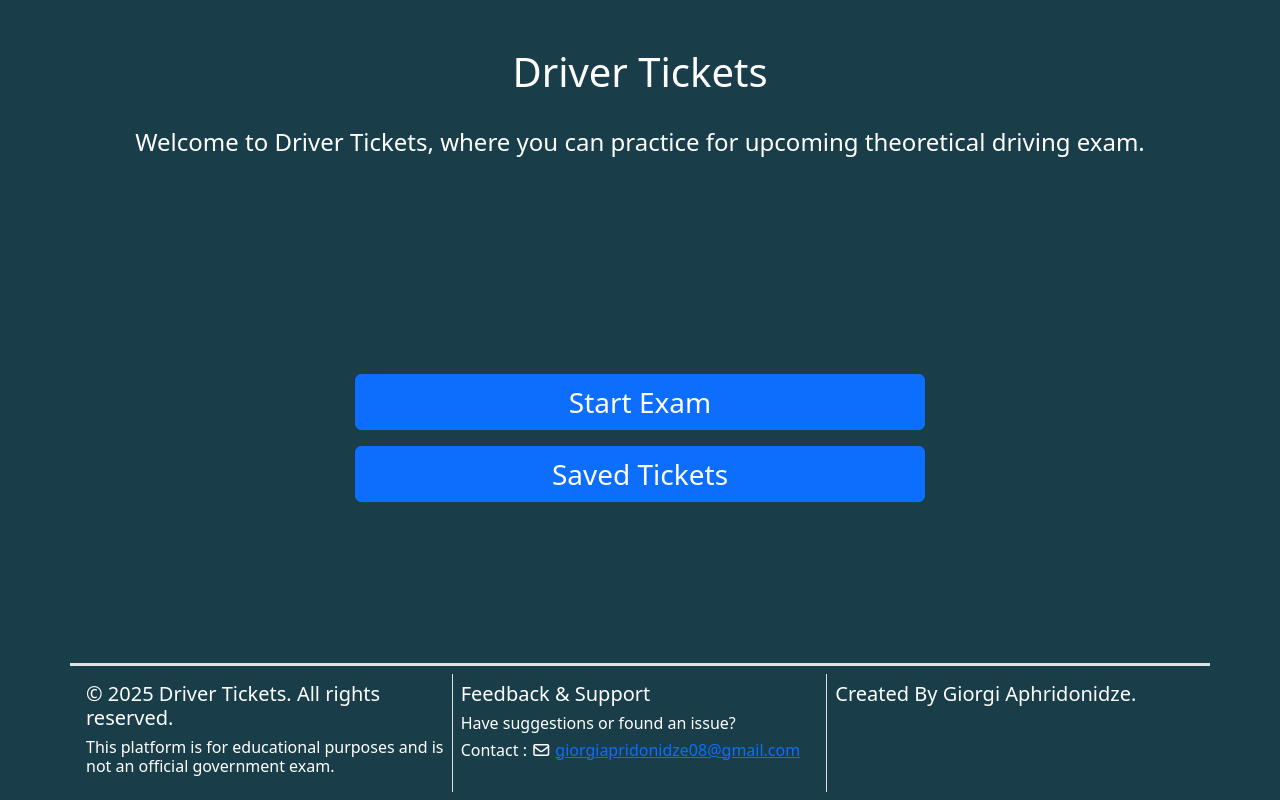
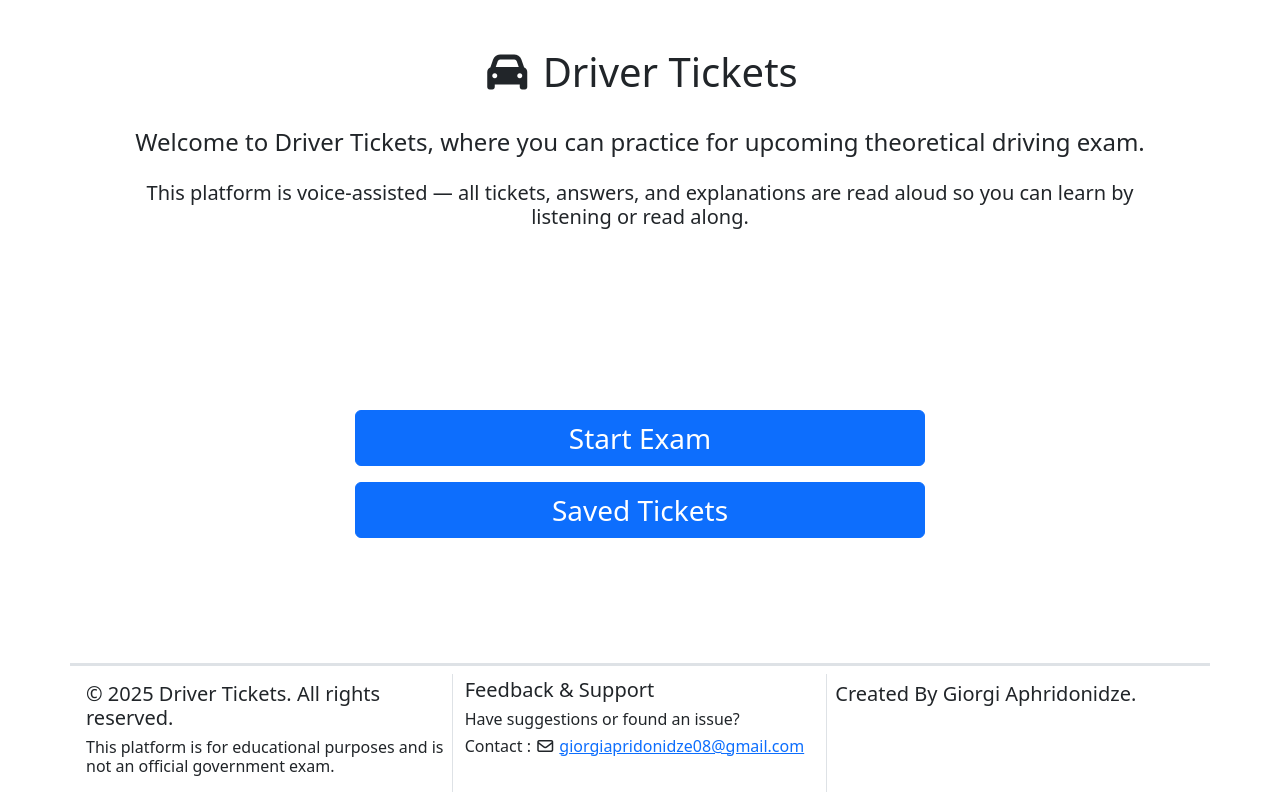
Before and after one commit to Apridonidze/driver-tickets, a React (Vite) app in the folder frontend/: page / in a window 1280 px wide. Built offline with nearby package versions, Linux system fonts and the light colour scheme; no server answers.

Commit message:
feat : created App.jsx to provide app with routes and also to be able to check tokens under scenes

```diff
--- /dev/null
+++ b/frontend/App.jsx
@@ -0,0 +1,33 @@
+import { useCookies } from 'react-cookie'
+import { RouterProvider, createBrowserRouter} from 'react-router-dom';
+
+import Main from '../frontend/src/container/Main'
+import Favorite from '../frontend/src/container/Favorite'
+import Exam from '../frontend/src/container/Exam'
+
+
+
+
+const App = () => {
+
+    const [ cookies ] = useCookies(['token']) ;//cookies
+    const hasToken = cookies.token && cookies.token !== "undefined"; //checks if user has cookies
+
+    const router = createBrowserRouter([
+
+        {path : '/'  , element : <Main />},
+        {path : '/exam'  , element : <Exam/>},
+        {path : '/saved-tickets'  , element : <Favorite/>},
+        {path : '*'  , element : <Main/>},
+
+    ])
+
+
+    return (
+        <RouterProvider  router={router}/>
+    )
+}
+
+
+
+export default App
--- a/frontend/src/container/Main.jsx
+++ b/frontend/src/container/Main.jsx
@@ -1,9 +1,8 @@
+import axios from "axios"
 import { Link } from "react-router-dom"
+import { useCookies } from 'react-cookie'
 
-import { useCookies } from 'react-cookie'
 import { useEffect } from "react"
-import axios from "axios"
-
 
 const Main = () => {
 
@@ -15,10 +14,7 @@ const Main = () => {
 
             if(!cookies.token){
                 axios.get('http://localhost:8080/cookies').then(resp => setCookies(['token'] , resp.data.token))
-            }else {
-                return //else validate token , if token is not provided clear setCookies state and useEffect will automatically handle user who does not  have token by gettin ne wone from above request
             }
-
         }
 
         handleCookies()
@@ -30,8 +26,9 @@ const Main = () => {
     return(
         <div className="main-container container d-flex flex-column justify-content-between" style={{minHeight : '100vh'}}>
             <div className="title text-center align-items center p-5">
-                <h1 className="pb-4">Driver Tickets</h1>
+                <h1 className="pb-4"><i class="fa-solid fa-car"></i> Driver Tickets</h1>
                 <h4>Welcome to Driver Tickets, where you can practice for upcoming theoretical driving exam.</h4>
+                <h5 className="pt-3">This platform is voice-assisted — all tickets, answers, and explanations are read aloud so you can learn by listening or read along.</h5>
             </div>
 
             <div className="buttons row row-cols-1 gap-3 d-flex flex-column align-items-center ">
@@ -45,7 +42,7 @@ const Main = () => {
                     <h6>This platform is for educational purposes and is not an official government exam.</h6>
                 </div>
 
-                <div className="col col-12 col-sm-4 border-end p-2">
+                <div className="col col-12 col-sm-4 border-end pt-1">
                     <h5>Feedback & Support</h5>
                     <h6>Have suggestions or found an issue?</h6>
                     <h6>Contact : <i class="fa-regular fa-envelope"></i> <a href="mailto:giorgiapridonidze08@gmail.com">giorgiapridonidze08@gmail.com</a></h6>
--- a/frontend/src/main.jsx
+++ b/frontend/src/main.jsx
@@ -1,24 +1,13 @@
-import { createRoot } from 'react-dom/client'
-import './index.css'
-import { CookiesProvider } from 'react-cookie'
-import { RouterProvider, createBrowserRouter  } from 'react-router-dom'
-import Main from './container/Main'
-import Exam from './container/Exam'
-import Favorite from './container/Favorite'
+import App from '../App'; //importing root component
 
-const router = createBrowserRouter([
+import { createRoot } from 'react-dom/client'; //importing react root
 
-  {path : '/'  , element : <Main />},
-  {path : '/exam'  , element : <Exam/>}, /// add cookeis validation
-  {path : '/saved-tickets'  , element : <Favorite/>},
-  {path : '*'  , element : <Main/>},
-
-])
+import { CookiesProvider } from "react-cookie";//importing react library
 
 createRoot(document.getElementById('root')).render(
   <CookiesProvider>
 
-    <RouterProvider router={router} />
+    <App />
 
   </CookiesProvider>
-)
+); //wrapping main component with cookies provider to provide cookies to all components
```
